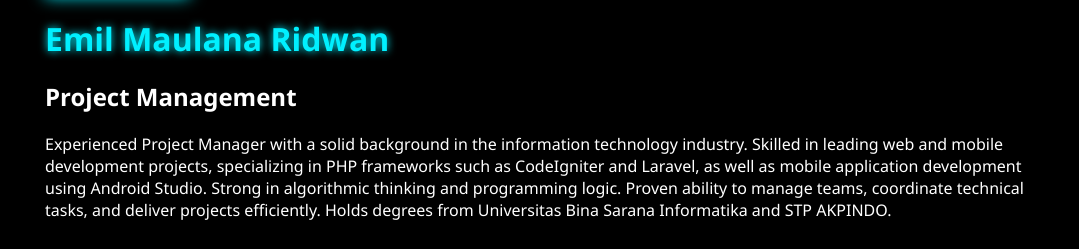
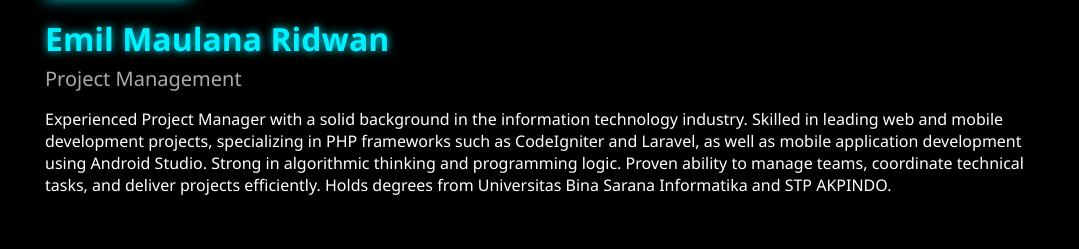
Before and after one commit to emilmaulanaridwan/emilmaulanaridwan.github.io, a plain HTML site: page index.html in a window 1280 px wide. Shown: the part 167-416 px from the top of the page, without its empty margins (95-1174 px from the left). Drawn offline with Linux system fonts and the light colour scheme.

Commit message:
Update style.css

```diff
--- a/css/style.css
+++ b/css/style.css
@@ -23,6 +23,13 @@ a {
   gap: 20px;
   flex-wrap: wrap;
   margin-bottom: 40px;
+}
+
+.profile-info h2.title {
+  margin: 5px 0 15px;
+  font-size: 20px;
+  font-weight: 500;
+  color: #aaa;
 }
 
 .profile img {
```
